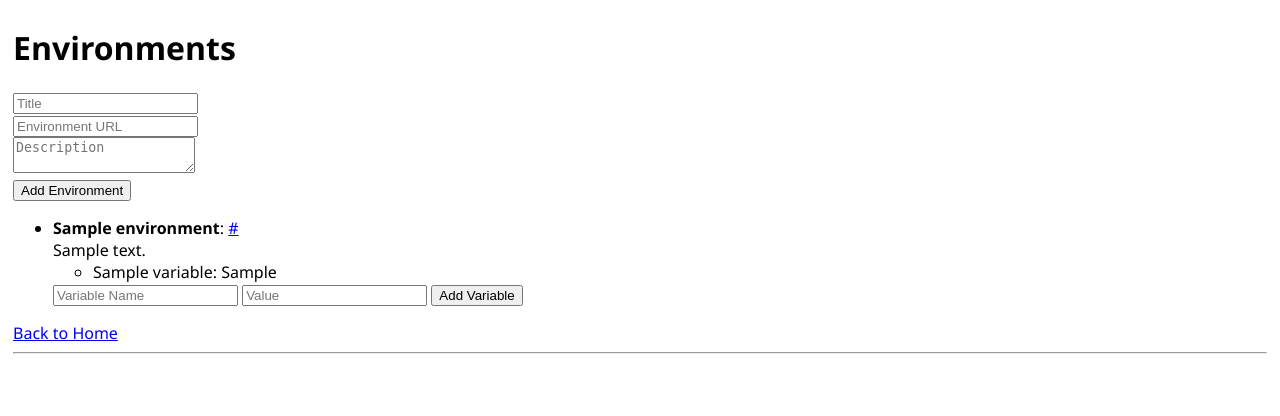
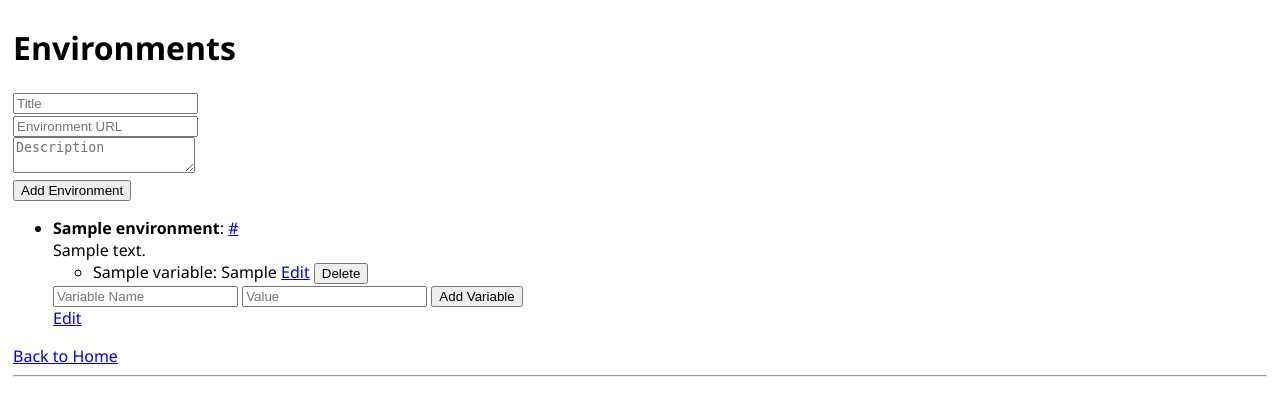
Before and after one commit to cjmabry/qa-lab, a Flask app: page /environments in a window 1280 px wide. Shown: the part 47-463 px from the top of the page. Run offline with Flask 3, Linux system fonts and the light colour scheme; tables that the repository leaves empty hold one stand-in row (values such as "Sample post").

Commit message:
Edit, delete environments, cases, and variables

```diff
--- a/app.py
+++ b/app.py
@@ -220,6 +220,56 @@ def add_env_var(env_id):
     db.session.commit()
     return redirect(url_for('environments'))
 
+@app.route('/edit_case/<int:case_id>', methods=['GET', 'POST'])
+def edit_case(case_id):
+    case = TestCase.query.get_or_404(case_id)
+    if request.method == 'POST':
+        case.title = request.form['title']
+        case.description = request.form['description']
+        db.session.commit()
+        return redirect(url_for('home'))
+    return render_template('edit_case.html', case=case)
+
+@app.route('/edit_environment/<int:env_id>', methods=['GET', 'POST'])
+def edit_environment(env_id):
+    env = Environment.query.get_or_404(env_id)
+    if request.method == 'POST':
+        env.title = request.form['title']
+        env.url = request.form['url']
+        env.description = request.form['description']
+        db.session.commit()
+        return redirect(url_for('environments'))
+    return render_template('edit_environment.html', env=env)
+
+@app.route('/edit_step/<int:step_id>', methods=['GET', 'POST'])
+def edit_step(step_id):
+    step = TestStep.query.get_or_404(step_id)
+    if request.method == 'POST':
+        step.step_text = request.form['step_text']
+        step.slug = request.form['slug']
+        step.expected_result = request.form['expected_result']
+        db.session.commit()
+        return redirect(url_for('home'))
+    return render_template('edit_step.html', step=step)
+
+@app.route('/edit_env_var/<int:var_id>', methods=['GET', 'POST'])
+def edit_env_var(var_id):
+    var = EnvironmentVariable.query.get_or_404(var_id)
+    if request.method == 'POST':
+        var.name = request.form['name']
+        var.value = request.form['value']
+        db.session.commit()
+        return redirect(url_for('environments'))
+    return render_template('edit_env_var.html', var=var)
+
+@app.route('/delete_env_var/<int:var_id>', methods=['POST'])
+def delete_env_var(var_id):
+    var = EnvironmentVariable.query.get_or_404(var_id)
+    env_id = var.environment_id
+    db.session.delete(var)
+    db.session.commit()
+    return redirect(url_for('environments'))
+
 if __name__ == '__main__':
     with app.app_context():
         db.create_all()
--- a/templates/environments.html
+++ b/templates/environments.html
@@ -19,7 +19,13 @@
             {{ env.description }}
             <ul>
                 {% for var in env.variables %}
-                    <li>{{ var.name }}: {{ var.value }}</li>
+                    <li>
+                        {{ var.name }}: {{ var.value }}
+                        <a href="{{ url_for('edit_env_var', var_id=var.id) }}">Edit</a>
+                        <form method="POST" action="{{ url_for('delete_env_var', var_id=var.id) }}" style="display:inline;">
+                            <button type="submit" onclick="return confirm('Delete this variable?')">Delete</button>
+                        </form>
+                    </li>
                 {% endfor %}
             </ul>
             <form method="POST" action="{{ url_for('add_env_var', env_id=env.id) }}">
@@ -27,6 +33,7 @@
                 <input type="text" name="value" placeholder="Value" required>
                 <button type="submit">Add Variable</button>
             </form>
+            <a href="{{ url_for('edit_environment', env_id=env.id) }}">Edit</a>
         </li>
     {% endfor %}
 </ul>
--- a/templates/home.html
+++ b/templates/home.html
@@ -16,6 +16,7 @@
         {% for case in test_cases %}
             <li>
                 <strong>{{ case.title }}</strong>: {{ case.description }}
+                <a href="{{ url_for('edit_case', case_id=case.id) }}">Edit</a>
 
                 <!-- Delete Test Case Button -->
                 <form method="POST" action="{{ url_for('delete_case', case_id=case.id) }}" style="display:inline;">
@@ -26,7 +27,7 @@
                         <li>
                             <b>Step:</b> {{ step.step_text }}<br>
                             <b>Expected:</b> {{ step.expected_result }}<br>
-                            {% if step.slug and environments and environments[0].url %}
+                            {% if step.slug and environments|length > 0 and environments[0].url %}
                                 {% set variables = {} %}
                                 {% for var in environments[0].variables %}
                                     {% set _ = variables.update({var.name: var.value}) %}
@@ -40,6 +41,7 @@
                             <form method="POST" action="{{ url_for('delete_step', step_id=step.id) }}" style="display:inline;">
                                 <button type="submit" onclick="return confirm('Delete this step?')">Delete Step</button>
                             </form>
+                            <a href="{{ url_for('edit_step', step_id=step.id) }}">Edit</a>
                         </li>
                     {% endfor %}
                 </ul>
@@ -49,12 +51,14 @@
                     <input type="text" name="expected_result" placeholder="Expected result">
                     <button type="submit">Add Step</button>
                 </form>
+                {% if environments|length > 0 %}
                     <select id="var-insert-{{ case.id }}" onchange="insertVar('{{ case.id }}')">
                         <option value="">Insert Variable</option>
                         {% for var in environments[0].variables %}
                             <option value="{{ var.name }}">{{ var.name }}</option>
                         {% endfor %}
                     </select>
+                {% endif %}
                 <script>
                 function insertVar(caseId) {
                     var select = document.getElementById('var-insert-' + caseId);
```
Lines whose indentation alone changed are shown as unchanged.
